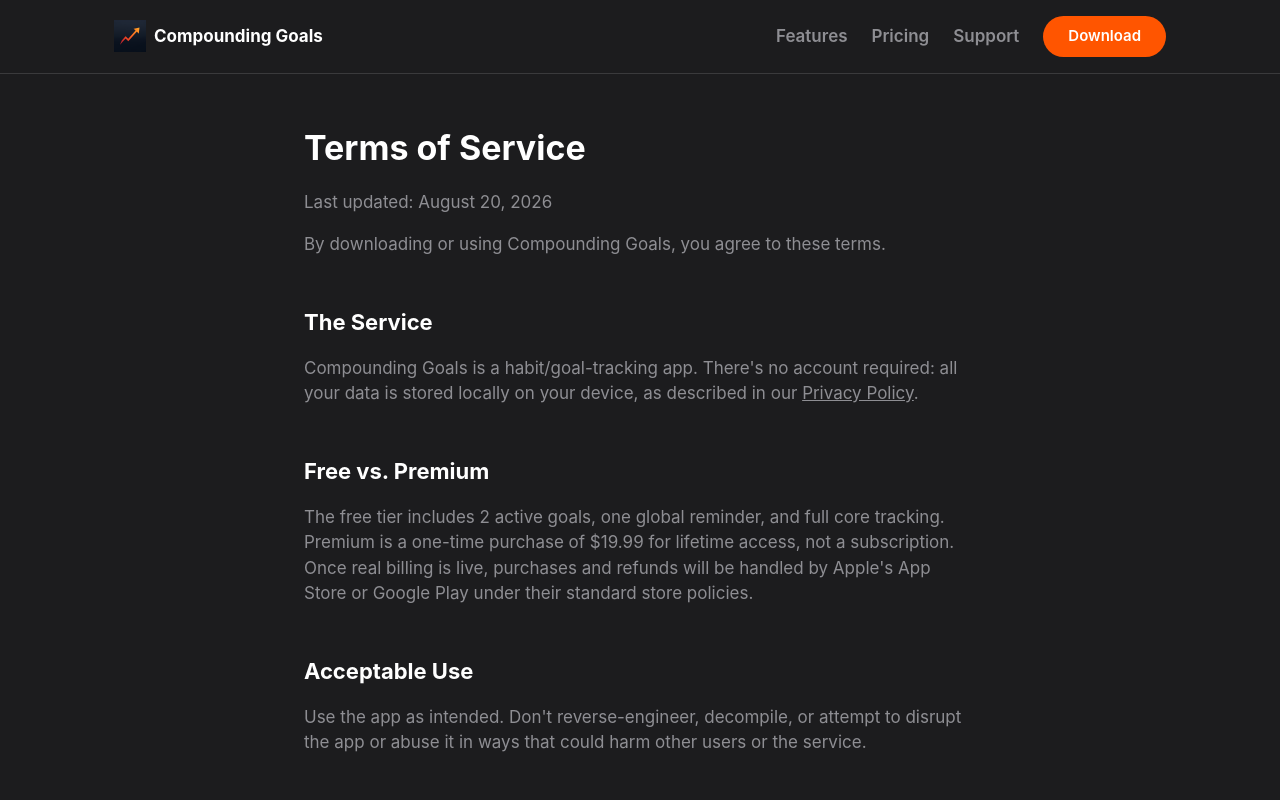
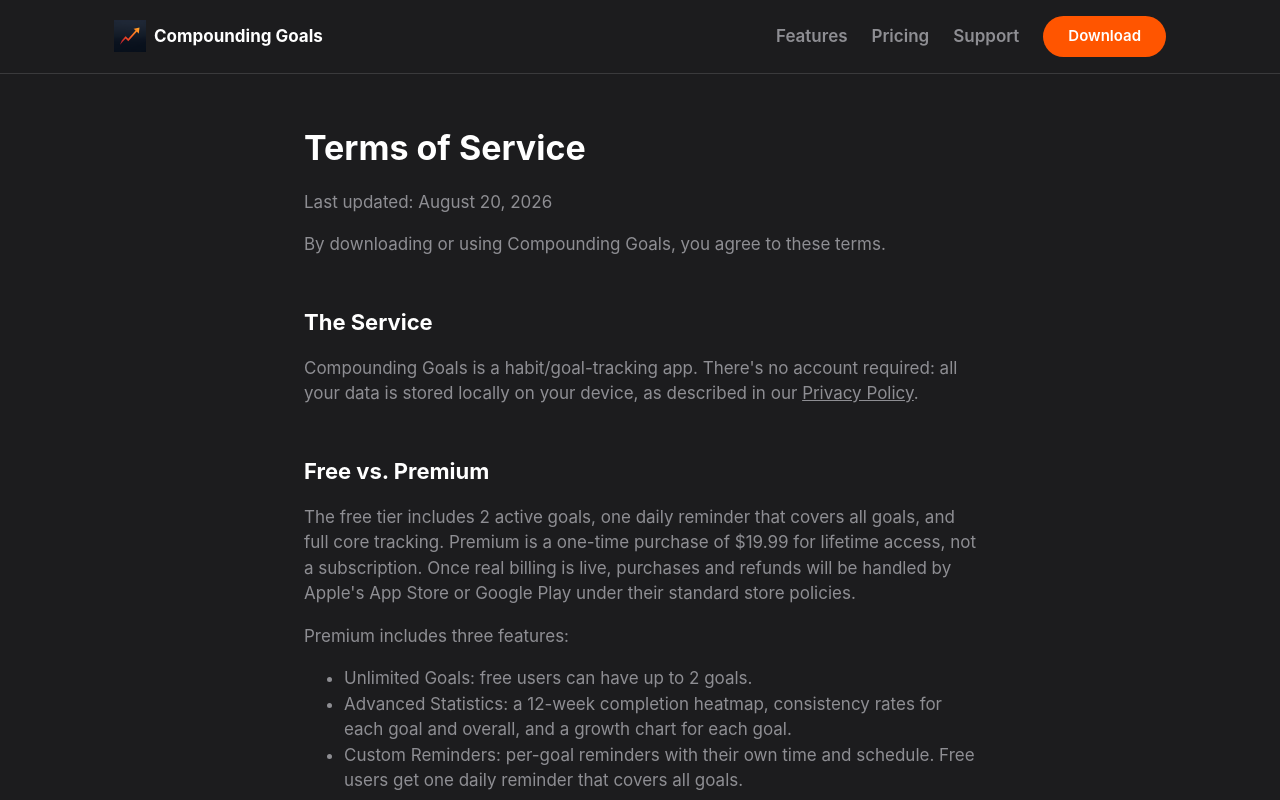
Before and after one commit to Compounding-Goals/Compounding-Goals-Website, a Next.js app: page /terms in a window 1280 px wide. Shown: the top 800 px of the page. Built offline with nearby package versions, Linux system fonts and the light colour scheme.

Commit message:
Update page.tsx

```diff
--- a/app/terms/page.tsx
+++ b/app/terms/page.tsx
@@ -18,11 +18,23 @@ export default function Terms() {
 
         <h2>Free vs. Premium</h2>
         <p>
-          The free tier includes 2 active goals, one global reminder, and full core tracking.
-          Premium is a one-time purchase of $19.99 for lifetime access, not a subscription.
-          Once real billing is live, purchases and refunds will be handled by Apple&apos;s App Store
-          or Google Play under their standard store policies.
+          The free tier includes 2 active goals, one daily reminder that covers all goals, and full
+          core tracking. Premium is a one-time purchase of $19.99 for lifetime access, not a
+          subscription. Once real billing is live, purchases and refunds will be handled by
+          Apple&apos;s App Store or Google Play under their standard store policies.
         </p>
+        <p>Premium includes three features:</p>
+        <ul>
+          <li>Unlimited Goals: free users can have up to 2 goals.</li>
+          <li>
+            Advanced Statistics: a 12-week completion heatmap, consistency rates for each goal and
+            overall, and a growth chart for each goal.
+          </li>
+          <li>
+            Custom Reminders: per-goal reminders with their own time and schedule. Free users get one
+            daily reminder that covers all goals.
+          </li>
+        </ul>
 
         <h2>Acceptable Use</h2>
         <p>
@@ -43,7 +55,7 @@ export default function Terms() {
         </p>
 
         <h2>Governing Law</h2>
-        <p>These terms are governed by the laws of [CONFIRM: governing state/jurisdiction].</p>
+        <p>These terms are governed by the laws of the State of Texas, United States.</p>
 
         <h2>Contact</h2>
         <p>
```
